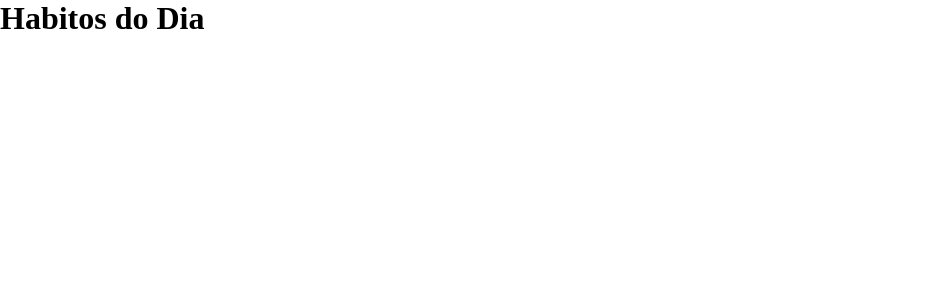
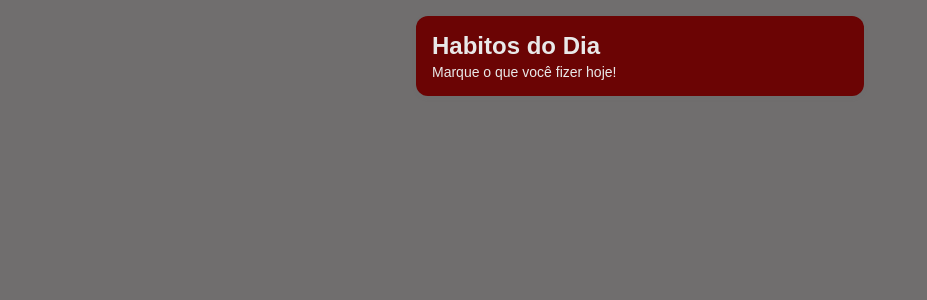
Before and after one commit to thiagotrindade29/habitosDoDia_, a React (Vite) app: page / in a window 1280 px wide. Shown: the top 300 px of the page, without its empty margins (0-927 px from the left). Built offline with nearby package versions, Linux system fonts and the light colour scheme.

Commit message:
feat: implement Header component with styling

```diff
--- a/src/App.jsx
+++ b/src/App.jsx
@@ -1,12 +1,12 @@
 import './App.css'
+import { Header } from './components/Header'
+
 
 function App() {
 
-  return (
+  return <Header />;
 
-    <h1>Habitos do Dia</h1>
 
-  )
 }
 
 export default App
--- /dev/null
+++ b/src/components/Header/header.css
@@ -0,0 +1,17 @@
+.header {
+  margin-bottom: 16px;
+  padding: 16px;
+  border-radius: 12px;
+  background-color: #6b0404;
+  box-shadow: 0 2px 4px rgba(100, 117, 122, 0.1);
+  color: rgb(233, 233, 233);
+}
+
+.header h1 {
+  font-size: 24px;
+}
+
+.header p {
+  font-size: 14px;
+  margin-top: 4px;
+}
--- /dev/null
+++ b/src/components/Header/index.jsx
@@ -0,0 +1,10 @@
+import './header.css'
+
+export function Header() {
+  return (
+    <header className="header">
+      <h1>Habitos do Dia</h1>
+      <p>Marque o que você fizer hoje!</p>
+    </header>
+  );
+}
--- a/src/index.css
+++ b/src/index.css
@@ -3,3 +3,12 @@
   padding: 0;
   box-sizing: border-box;
 }
+
+body {
+  max-width: 480px;
+  margin: 0 auto;
+  padding: 16px;
+  font-family: Arial, Helvetica, sans-serif;
+  background-color: #706e6e;
+  color: #000000;
+}
```
